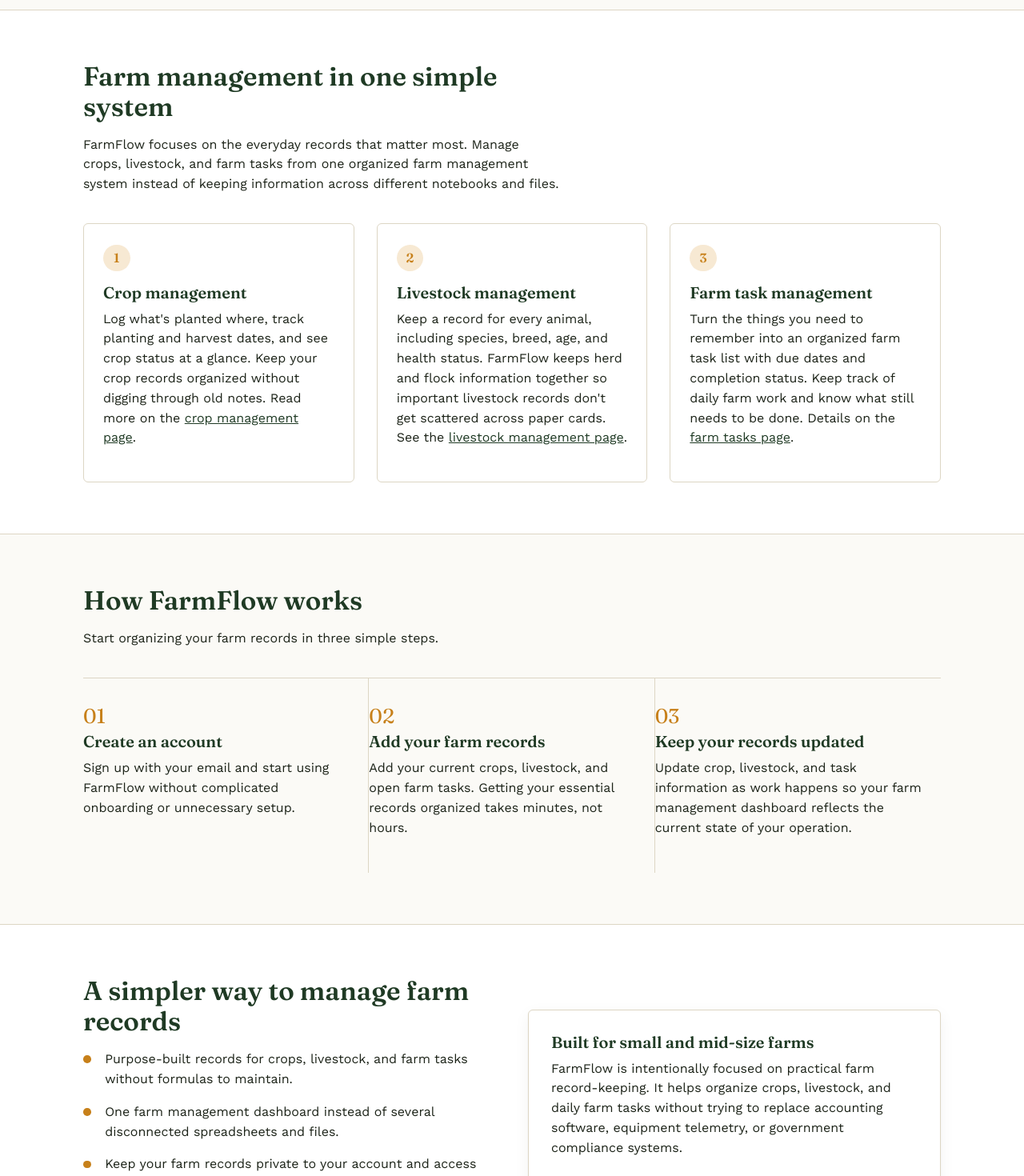
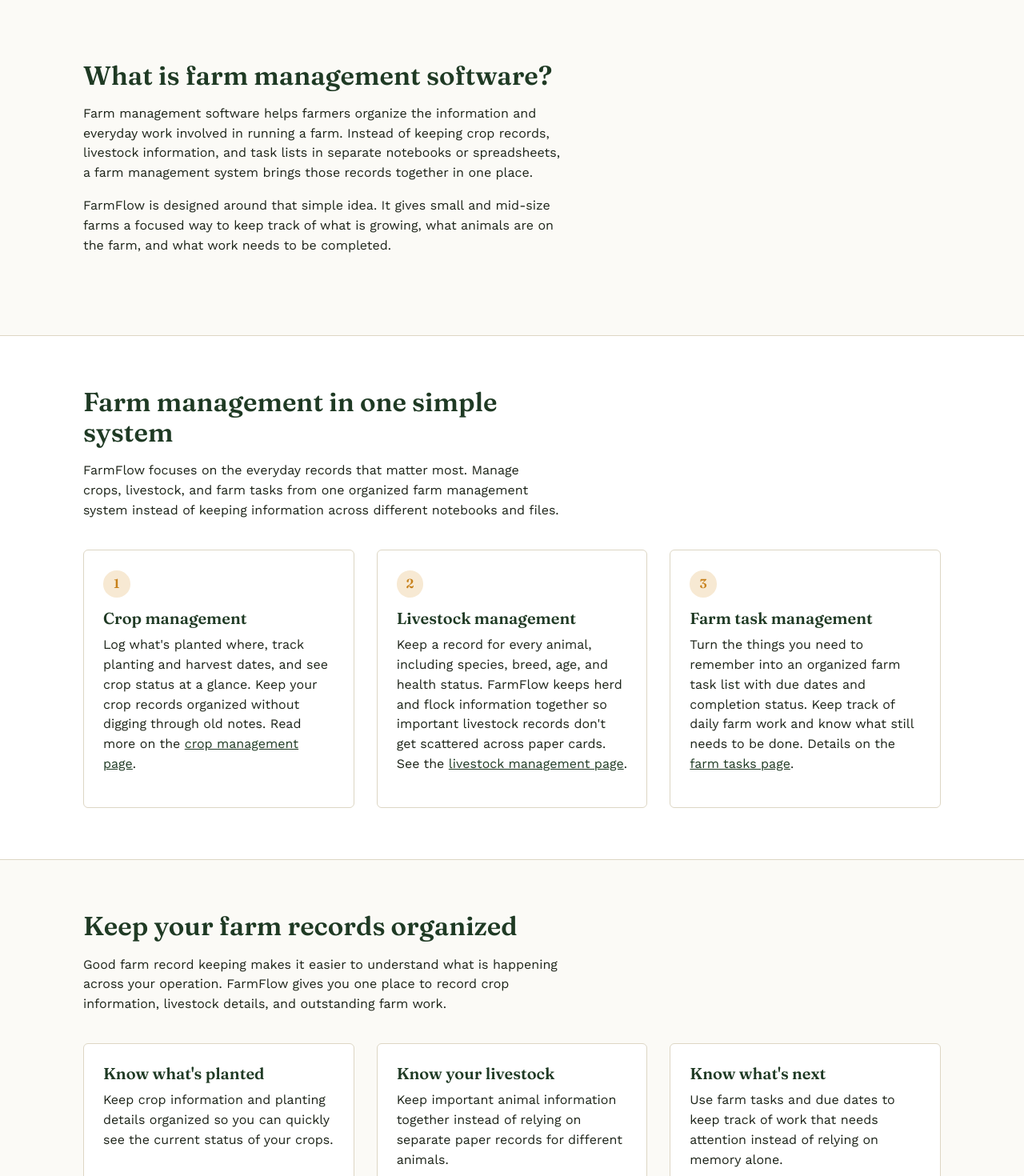
Before and after one commit to blaiz454/FarmFlow, a React (Vite) app in the folder frontend/: page / in a window 1280 px wide. Shown: the part 640-2110 px from the top of the page at 80% size. Built offline with nearby package versions, Linux system fonts and the light colour scheme; no server answers.

Commit message:
Expand homepage content for farm management SEO

```diff
--- a/frontend/src/pages/Home.jsx
+++ b/frontend/src/pages/Home.jsx
@@ -39,6 +39,7 @@
         ]}
       />
 
+      {/* HERO */}
       <section className="hero container">
         <div className="hero-copy">
           <p className="eyebrow">Simple farm management software</p>
@@ -78,6 +79,36 @@
         </div>
       </section>
 
+      {/* WHAT IS FARM MANAGEMENT SOFTWARE */}
+      <section
+        className="section"
+        aria-labelledby="what-is-heading"
+      >
+        <div className="container">
+          <div className="section-head">
+            <h2 id="what-is-heading">
+              What is farm management software?
+            </h2>
+
+            <p>
+              Farm management software helps farmers organize the information
+              and everyday work involved in running a farm. Instead of
+              keeping crop records, livestock information, and task lists in
+              separate notebooks or spreadsheets, a farm management system
+              brings those records together in one place.
+            </p>
+
+            <p>
+              FarmFlow is designed around that simple idea. It gives small
+              and mid-size farms a focused way to keep track of what is
+              growing, what animals are on the farm, and what work needs to
+              be completed.
+            </p>
+          </div>
+        </div>
+      </section>
+
+      {/* CORE FEATURES */}
       <section
         className="section section-alt"
         aria-labelledby="feature-overview-heading"
@@ -143,8 +174,59 @@
         </div>
       </section>
 
+      {/* FARM RECORD KEEPING */}
       <section
         className="section"
+        aria-labelledby="record-keeping-heading"
+      >
+        <div className="container">
+          <div className="section-head">
+            <h2 id="record-keeping-heading">
+              Keep your farm records organized
+            </h2>
+
+            <p>
+              Good farm record keeping makes it easier to understand what is
+              happening across your operation. FarmFlow gives you one place
+              to record crop information, livestock details, and outstanding
+              farm work.
+            </p>
+          </div>
+
+          <div className="grid-3">
+            <div className="feature-item">
+              <h3>Know what's planted</h3>
+
+              <p>
+                Keep crop information and planting details organized so you
+                can quickly see the current status of your crops.
+              </p>
+            </div>
+
+            <div className="feature-item">
+              <h3>Know your livestock</h3>
+
+              <p>
+                Keep important animal information together instead of
+                relying on separate paper records for different animals.
+              </p>
+            </div>
+
+            <div className="feature-item">
+              <h3>Know what's next</h3>
+
+              <p>
+                Use farm tasks and due dates to keep track of work that
+                needs attention instead of relying on memory alone.
+              </p>
+            </div>
+          </div>
+        </div>
+      </section>
+
+      {/* HOW IT WORKS */}
+      <section
+        className="section section-alt"
         aria-labelledby="how-it-works-heading"
       >
         <div className="container">
@@ -197,6 +279,48 @@
         </div>
       </section>
 
+      {/* WHO IT IS FOR */}
+      <section
+        className="section"
+        aria-labelledby="who-its-for-heading"
+      >
+        <div className="container grid-2">
+          <div>
+            <h2 id="who-its-for-heading">
+              Built for small and mid-size farms
+            </h2>
+
+            <p>
+              FarmFlow is designed for farmers and farm operators who want a
+              straightforward way to organize everyday farm information
+              without adopting a complicated agricultural management
+              platform.
+            </p>
+
+            <p>
+              Whether you manage crops, livestock, or a combination of both,
+              FarmFlow keeps the essential records and daily tasks together
+              in one web application.
+            </p>
+          </div>
+
+          <div className="card">
+            <h3 className="mt-0">
+              Focused instead of overloaded
+            </h3>
+
+            <p>
+              FarmFlow intentionally focuses on practical farm
+              record-keeping. It doesn't try to replace accounting
+              software, equipment telemetry, or government compliance
+              systems. It focuses on the everyday information that farmers
+              need to keep organized.
+            </p>
+          </div>
+        </div>
+      </section>
+
+      {/* BENEFITS */}
       <section
         className="section section-alt"
         aria-labelledby="benefits-heading"
@@ -231,19 +355,19 @@
 
           <div className="card">
             <h3 className="mt-0">
-              Built for small and mid-size farms
+              Organize your daily farm work
             </h3>
 
             <p>
-              FarmFlow is intentionally focused on practical farm
-              record-keeping. It helps organize crops, livestock, and daily
-              farm tasks without trying to replace accounting software,
-              equipment telemetry, or government compliance systems.
+              Keep your crop records, livestock information, and farm tasks
+              together so you spend less time searching through notes and
+              more time managing the work that matters.
             </p>
           </div>
         </div>
       </section>
 
+      {/* CTA */}
       <section className="section">
         <div className="container">
           <div className="cta-band">
```
